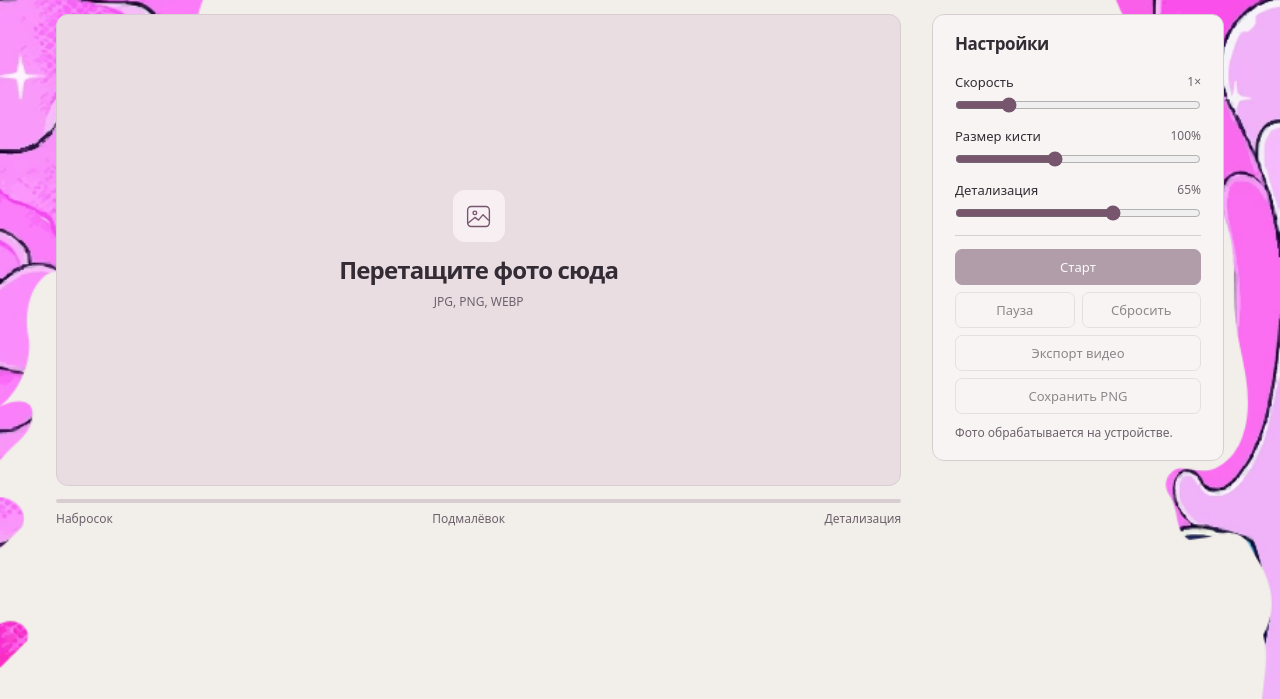
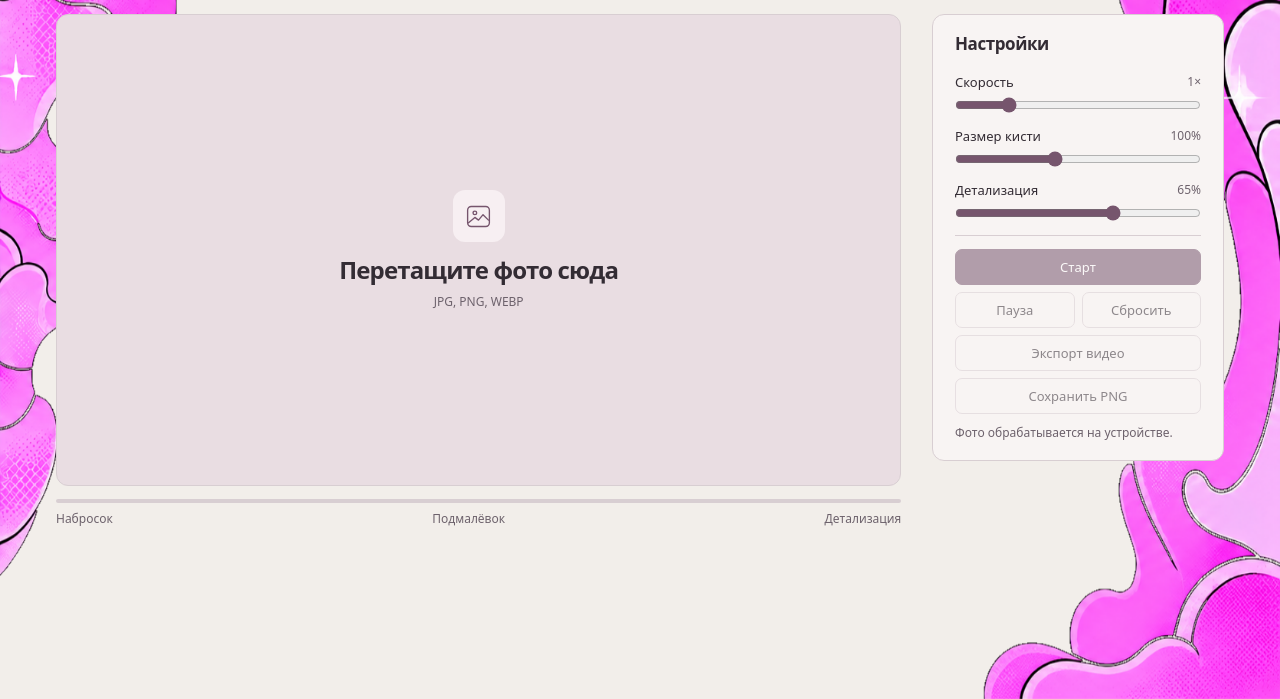
Before and after one commit to xreamm1/speedpaint, a plain HTML site: page index.html in a window 1280 px wide. Shown: the part 101-800 px from the top of the page. Drawn offline with Linux system fonts and the light colour scheme.

Commit message:
Use the supplied fog frame

```diff
--- a/style.css
+++ b/style.css
@@ -1,9 +1,7 @@
 *{box-sizing:border-box}
 :root{--ink:#332c34;--muted:#6d626c;--paper:#f2eeea;--line:#d8ced2;--accent:#76556d;--panel:#f8f4f3;--canvas:#e9dde2;font:15px system-ui,sans-serif;color:var(--ink)}
 body{margin:0;min-height:100vh;background:var(--paper)}
-body::before{content:"";position:fixed;inset:0;pointer-events:none;background:
-url(./mist-left.webp) left top / min(19vw,275px) 100% no-repeat,
-url(./mist-right.webp) right top / min(16vw,225px) 100% no-repeat}
+body::before{content:"";position:fixed;inset:0;pointer-events:none;background:url(./mist-frame.png) center / 100% 100% no-repeat}
 main{position:relative;max-width:1320px;margin:auto;padding:24px clamp(20px,4.5vw,56px) 36px}
 header{min-height:68px;display:flex;align-items:center;gap:16px;border-bottom:1px solid var(--line);padding-bottom:14px}
 h1,h2,p{margin:0}
```
Also changed, not shown: mist-frame.png (added), mist-left.webp (deleted), mist-right.webp (deleted).
